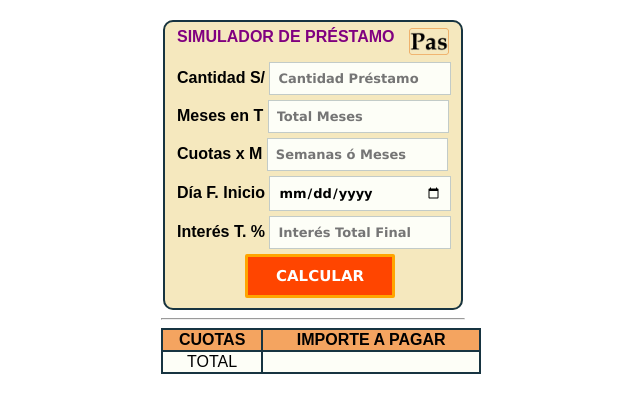
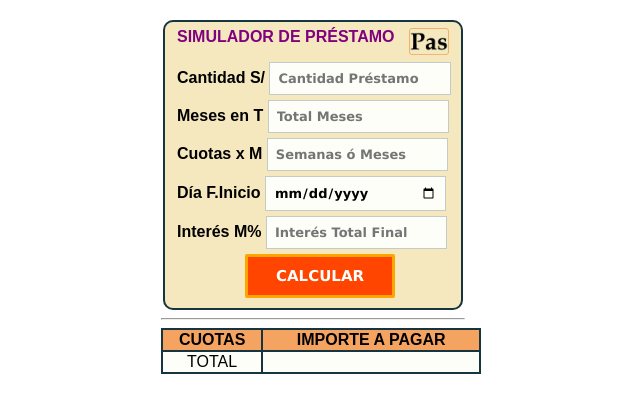
Before and after one commit to Pas-2021/pas.digital, a website: page es/simulador/prestamo.html in a window 1280 px wide. Shown: the full height of the page, 327-967 px from the left. Drawn offline with Linux system fonts and the light colour scheme.

Commit message:
Add files via upload

```diff
--- a/es/simulador/prestamo.html
+++ b/es/simulador/prestamo.html
@@ -48,7 +48,7 @@
                 </div>
 
                 <div>
-                    <label for="fecha-inicio">Día F. Inicio <input type="date" placeholder="Fecha de Préstamo" id="fecha-inicio">
+                    <label for="fecha-inicio">Día F.Inicio  <input type="date" placeholder="Fecha de Préstamo" id="fecha-inicio">
 
                         <!--<i class="far fa-calendar-alt"></i>-->
 
@@ -57,7 +57,7 @@
                 </div>
 
                 <div>
-                    <label for="interes">Interés T. %
+                    <label for="interes">Interés M%
                         <input type="text" placeholder="Interés Total Final" id="interes">
 
                         <!--<i class="fas fa-hand-holding-usd"></i>-->
--- a/es/simulador/scripts/prestamo.js
+++ b/es/simulador/scripts/prestamo.js
@@ -5,19 +5,23 @@ function gen_table(){
 
     let n2=Number(document.getElementById("couta").value);
 
+    let n3=Number(document.getElementById("interes").value);
+
     let n4=Number(document.getElementById("duracion-meses").value);
 
-    let n3=Number(document.getElementById("interes").value);
+    let n5=Date(document.getElementById("fecha-inicio").value);
 
 
     if(n>0){
-        for(i=1;i<=n2;i++){
+        for(i=1;i<=(n2*n4);i++){
             ca=n/n2;
             d1=ca.toFixed();
             i2=((n*(n3*n4))/100)/n2;
             d2=i2.toFixed();
             r=ca+i2;
-            d3=r.toFixed();
+            d3=(r/n4).toFixed();
+
+
             document.getElementById("tab").innerHTML=document.getElementById("tab").innerHTML+
                     `<tr>
                         <td> ${i}</td>
```
